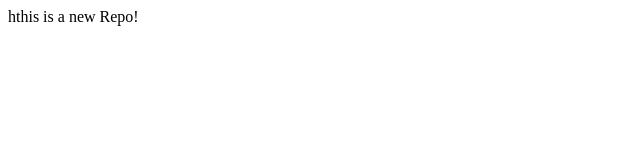
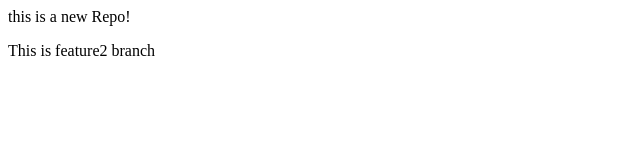
Before and after one commit to ShumontoPradhan/LocalRepo, a plain HTML site: page index.html in a window 1280 px wide. Shown: the whole page, without its empty margins (0-640 px from the left). Drawn offline with Linux system fonts and the light colour scheme.

Commit message:
add new feature2

```diff
--- a/index.html
+++ b/index.html
@@ -1 +1,2 @@
-<p>hthis is a new Repo!</p>
+<p>this is a new Repo!</p>
+<p>This is feature2 branch</p>
```
